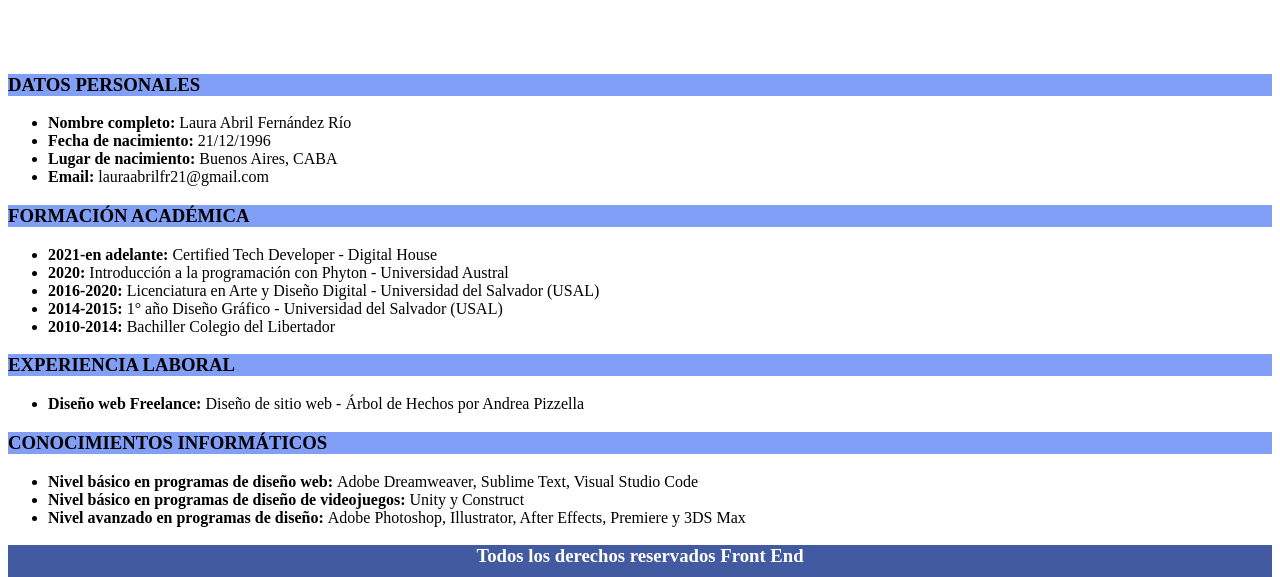
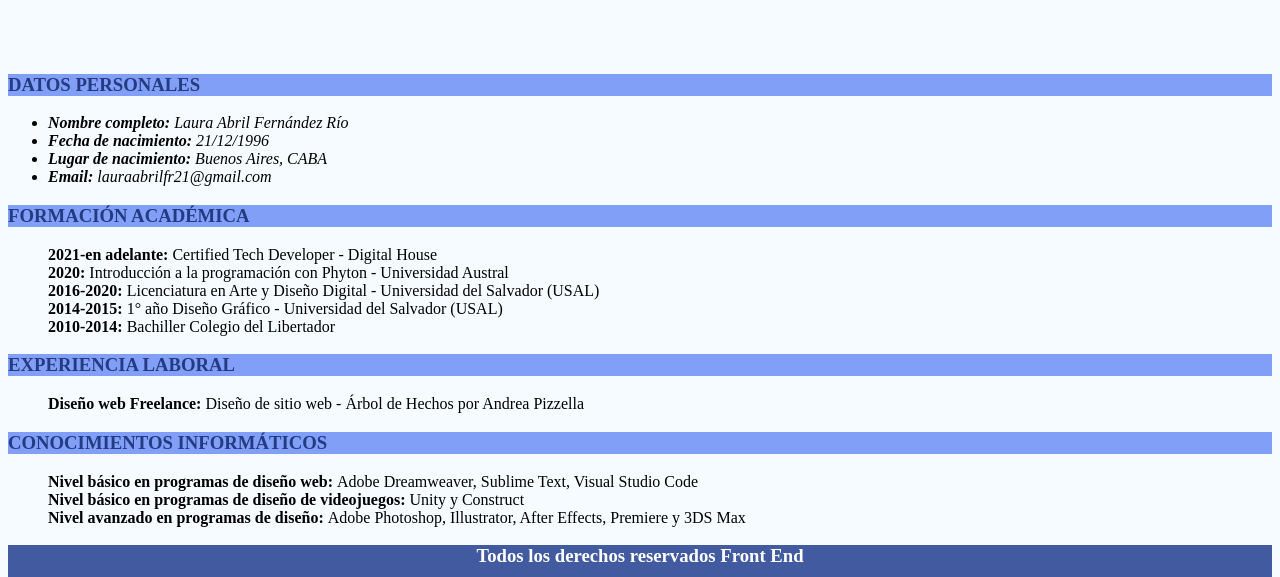
Before and after one commit to LauAbril/FE1-C2-Fernandez-Rio-Laura, a plain HTML site: page Cv de Batman/index.html in a window 1280 px wide. Shown: the part 238-815 px from the top of the page. Drawn offline with Linux system fonts and the light colour scheme.

Commit message:
Modifique index y css

```diff
--- a/Cv de Batman/css/stylesheet.css
+++ b/Cv de Batman/css/stylesheet.css
@@ -11,6 +11,7 @@ header {
 
 .subtitulo {
     background-color: #819FF7;
+    color:#243b81;
 }
 
 footer {
@@ -19,3 +20,16 @@ footer {
     text-align: center;
 
 }
+
+body {
+    background-color: rgb(246, 251, 255);
+}
+
+.lista {
+    list-style: none;
+}
+
+.datos {
+    list-style: disc;
+    font-style: italic;
+}
--- a/Cv de Batman/index.html
+++ b/Cv de Batman/index.html
@@ -17,7 +17,7 @@
         <br><br><br>
         <section>
             <h3 class="subtitulo">DATOS PERSONALES</h3>
-            <ul>
+            <ul class="datos">
                 <li><b>Nombre completo: </b>Laura Abril Fernández Río</li>
                 <li><b>Fecha de nacimiento: </b>21/12/1996</li>
                 <li><b>Lugar de nacimiento: </b>Buenos Aires, CABA</li>
@@ -27,7 +27,7 @@
 
         <section>
             <h3 class="subtitulo">FORMACIÓN ACADÉMICA</h3>
-            <ul>
+            <ul class="lista">
                 <li><b>2021-en adelante: </b>Certified Tech Developer - Digital House</li>
                 <li><b>2020: </b>Introducción a la programación con Phyton - Universidad Austral</li>
                 <li><b>2016-2020: </b>Licenciatura en Arte y Diseño Digital - Universidad del Salvador (USAL)</li>
@@ -38,14 +38,14 @@
 
         <section>
             <h3 class="subtitulo">EXPERIENCIA LABORAL</h3>
-            <ul>
+            <ul class="lista">
                 <li><b>Diseño web Freelance: </b>Diseño de sitio web - Árbol de Hechos por Andrea Pizzella</li>
             </ul>
         </section>
 
         <section>
             <h3 class="subtitulo">CONOCIMIENTOS INFORMÁTICOS</h3>
-            <ul>
+            <ul class="lista">
                 <li><b>Nivel básico en programas de diseño web: </b>Adobe Dreamweaver, Sublime Text, Visual Studio Code</li>
                 <li><b>Nivel básico en programas de diseño de videojuegos: </b>Unity y Construct</li>
                 <li><b>Nivel avanzado en programas de diseño: </b>Adobe Photoshop, Illustrator, After Effects, Premiere y 3DS Max</li>
```
